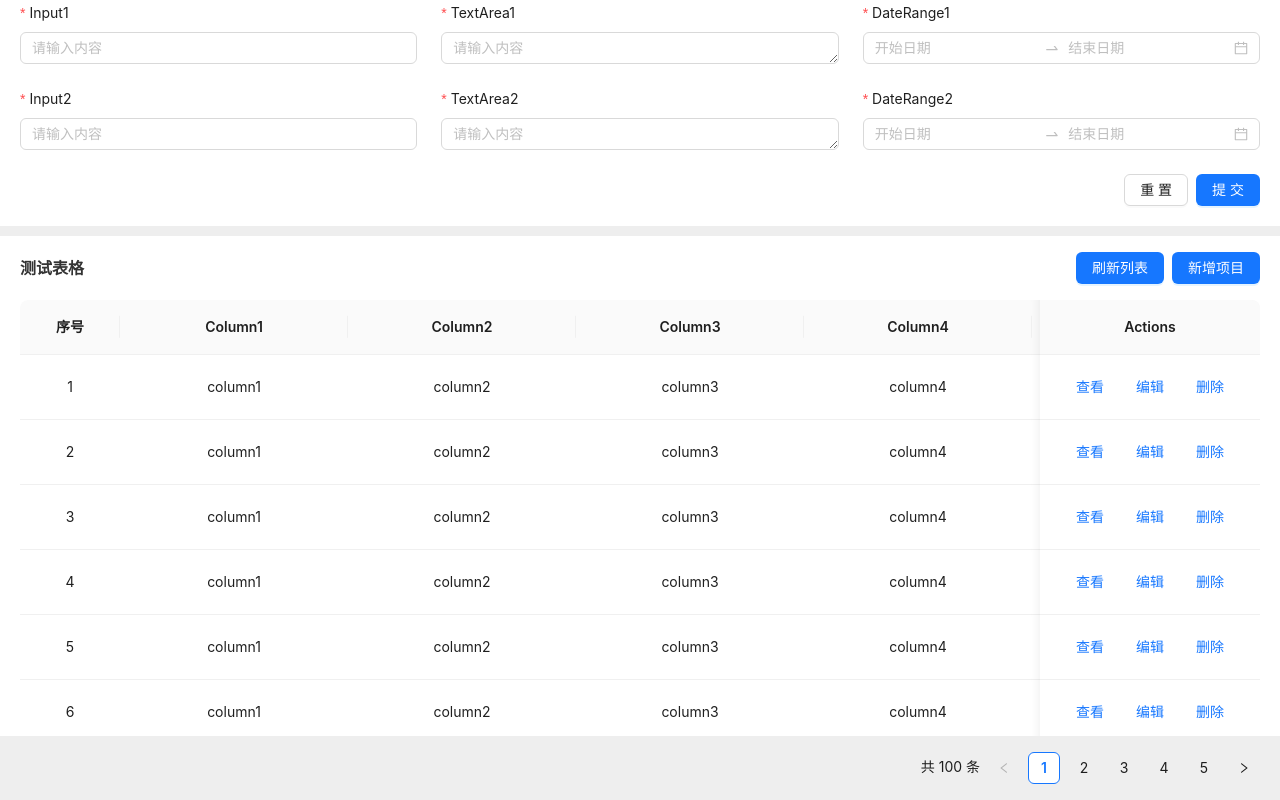
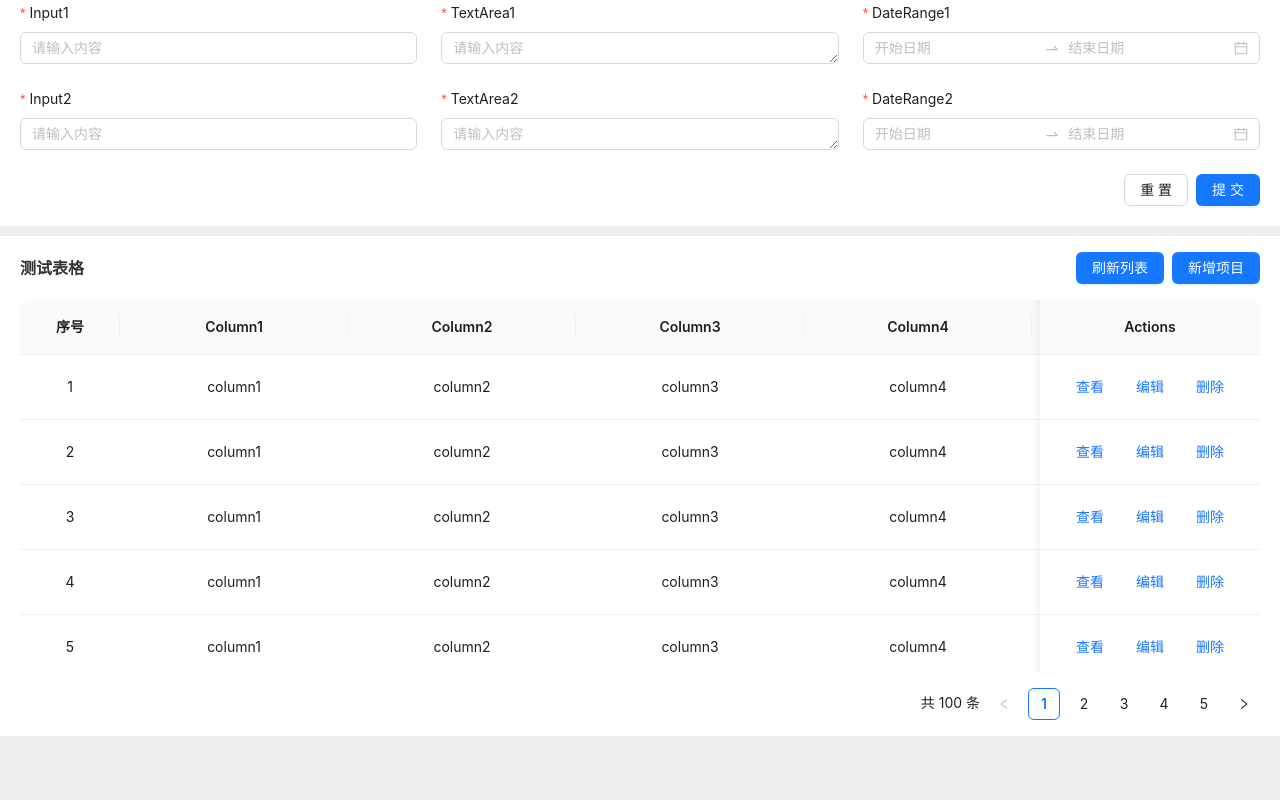
Before and after one commit to NathanCong/hr-client, a Vue app: page /test in a window 1280 px wide. Shown: the part 508-1308 px from the top of the page. After the commit the page ends 1244 px from the top, so only its background shows below. Built offline with nearby package versions, Linux system fonts and the light colour scheme.

Commit message:
feat: 优化 CommonTable 组件

```diff
--- a/src/components/CommonTable.vue
+++ b/src/components/CommonTable.vue
@@ -9,20 +9,12 @@
     </section>
     <!-- 表格主体 -->
     <section class="table-wrapper" ref="tableWrapperRef">
-      <CommonLoading>
+      <CommonLoading :is-loading="isLoading" size="default">
         <a-table
           :columns="columns"
           :data-source="dataSource"
           :scroll="{ x: tableScrollX, y: tableScrollY }"
-          :pagination="{
-            showQuickJumper: false,
-            showSizeChanger: false,
-            showTotal: (total) => `共 ${total} 条`,
-            current: pagination.pageNum,
-            pageSize: pagination.pageSize,
-            total: pagination.total,
-            onChange: (pageNum) => emit('pageChange', pageNum)
-          }"
+          :pagination="false"
         >
           <!-- 表头单元格 -->
           <template #headerCell="{ title, column }">
@@ -40,9 +32,23 @@
             ></slot>
           </template>
         </a-table>
-        <!-- 空数据状态 -->
+        <!-- 表格分页 -->
+        <template v-if="dataSource.length > 0">
+          <section class="table-pagination">
+            <a-pagination
+              :current="pagination.pageNum"
+              :page-size="pagination.pageSize"
+              :show-quick-jumper="false"
+              :show-size-changer="false"
+              :show-total="(total: number) => `共 ${total} 条`"
+              :total="pagination.total"
+              @change="(pageNum: number) => emit('pageChange', pageNum)"
+            />
+          </section>
+        </template>
+        <!-- 数据空状态 -->
         <template v-if="dataSource.length < 1">
-          <section class="no-data">
+          <section class="table-empty">
             <CommonEmpty />
           </section>
         </template>
@@ -52,7 +58,7 @@
 </template>
 
 <script lang="ts" setup>
-import { ref, computed } from 'vue'
+import { ref, watch, nextTick } from 'vue'
 import CommonEmpty from './CommonEmpty.vue'
 import {
   getElementWidth,
@@ -79,38 +85,59 @@ const props = withDefaults(
 
 const tableWrapperRef = ref<HTMLElement | null>(null)
 
-const tableScrollX = computed(() => {
+const tableScrollX = ref(0)
+
+watch(
+  () => props.columns,
+  (newColumns) => {
     let fixedWidth = 0
-  props.columns.forEach((column) => {
+    newColumns.forEach((column) => {
       if (column.fixed) {
         fixedWidth += column.width || 0
       }
     })
-  if (fixedWidth > 0) {
+    if (fixedWidth < 1) {
+      return
+    }
+    nextTick(() => {
       // 获取 tableWrapper 元素宽度
       const tableWrapperWidth = getElementWidth(tableWrapperRef.value)
       // 返回计算后的滚动宽度（总宽 + 固定列宽度）
-    return tableWrapperWidth + fixedWidth
+      tableScrollX.value = tableWrapperWidth + fixedWidth
+    })
+  },
+  { immediate: true }
+)
+
+const tableScrollY = ref(0)
+
+watch(
+  () => props.dataSource,
+  (newDataSource) => {
+    // 没数据直接返回0
+    if (newDataSource.length < 1) {
+      return
     }
-  return 0
-})
-
-const tableScrollY = computed(() => {
-  // 没数据直接返回0
-  if (props.dataSource.length < 1) {
-    return 0
-  }
+    nextTick(() => {
       // 获取 tableWrapper 元素高度
       const tableWrapperHeight = getElementHeight(tableWrapperRef.value)
+      console.log('tableWrapperHeight', tableWrapperHeight)
       // 获取 tableThead 元素高度
       const tableTheadElement = getElementByClassName('ant-table-thead')
       const tableTheadHeight = getElementHeight(tableTheadElement)
+      console.log('tableTheadHeight', tableTheadHeight)
       // 获取 tablePagination 元素高度
-  const tablePaginationElement = getElementByClassName('ant-table-pagination')
+      const tablePaginationElement = getElementByClassName('table-pagination')
       const tablePaginationHeight = getElementHeight(tablePaginationElement)
+      console.log('tablePaginationElement', tablePaginationElement)
+      console.log('tablePaginationHeight', tablePaginationHeight)
       // 返回计算后的滚动高度（总高 - 表头高度 - 分页高度）
-  return tableWrapperHeight - tableTheadHeight - tablePaginationHeight
+      tableScrollY.value =
+        tableWrapperHeight - tableTheadHeight - tablePaginationHeight
     })
+  },
+  { immediate: true }
+)
 
 const emit = defineEmits(['pageChange'])
 </script>
@@ -141,8 +168,15 @@ const emit = defineEmits(['pageChange'])
     display: flex;
     flex-direction: column;
 
-    .no-data {
+    .table-empty {
       flex: 1;
+    }
+
+    .table-pagination {
+      display: flex;
+      align-items: center;
+      justify-content: flex-end;
+      padding: 16px 0;
     }
   }
 }
--- a/src/types/ant-design-vue.d.ts
+++ b/src/types/ant-design-vue.d.ts
@@ -19,6 +19,7 @@ declare module 'vue' {
     AFormItem: typeof import('ant-design-vue/es')['FormItem']
     AInput: typeof import('ant-design-vue/es')['Input']
     AModal: typeof import('ant-design-vue/es')['Modal']
+    APagination: typeof import('ant-design-vue/es')['Pagination']
     ARangePicker: typeof import('ant-design-vue/es')['RangePicker']
     ARow: typeof import('ant-design-vue/es')['Row']
     ASpin: typeof import('ant-design-vue/es')['Spin']
--- a/src/views/test/TestPage.vue
+++ b/src/views/test/TestPage.vue
@@ -58,6 +58,7 @@
         :columns="TABLE_COLUMNS"
         :data-source="dataSource"
         :pagination="pagination"
+        :is-loading="loading"
         @page-change="onPageChange"
       >
         <template #header-actions>
@@ -146,6 +147,7 @@ function getDataSource(
 
 async function onPageChange(pageNum: number) {
   loading.value = true
+  dataSource.value = []
   try {
     const { pageSize } = pagination.value
     const { list, total } = await getDataSource(pageNum, pageSize)
```
Lines whose indentation alone changed are shown as unchanged.
